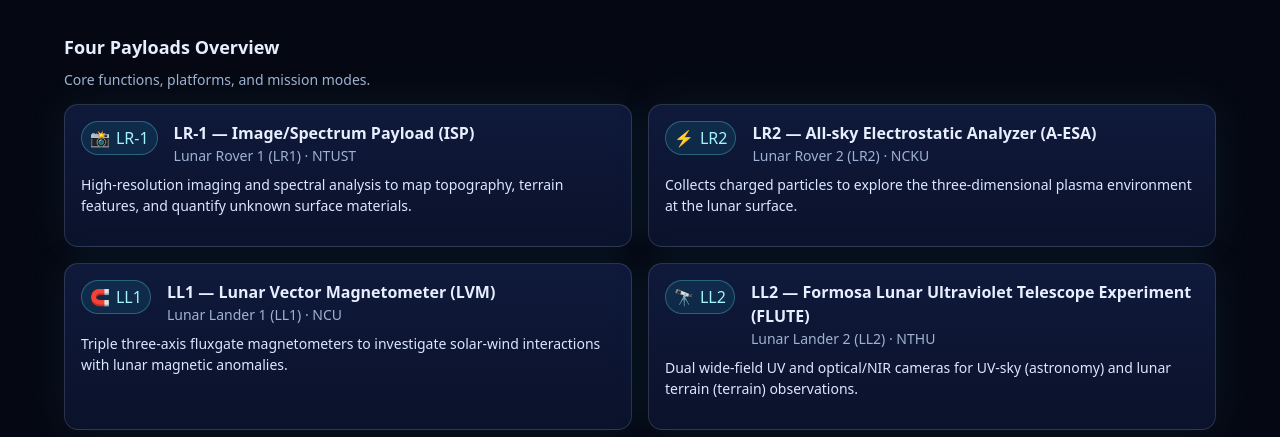
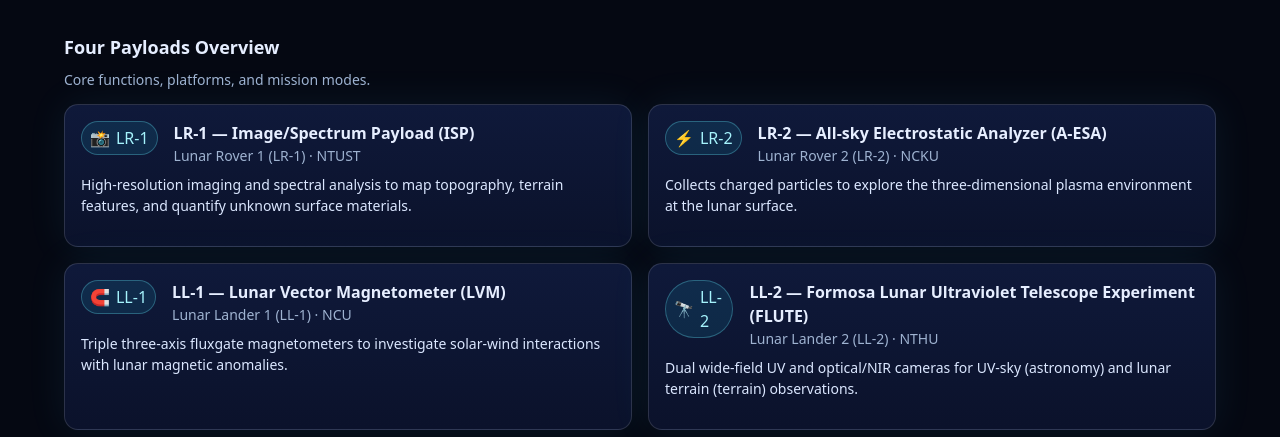
Before and after one commit to propearl927/taiwan-lunar-collab, a plain HTML site: page index.html in a window 1280 px wide. Shown: the part 2540-2977 px from the top of the page. Drawn offline with nearby package versions, Linux system fonts and the light colour scheme.

Commit message:
Update index.html

```diff
--- a/index.html
+++ b/index.html
@@ -400,16 +400,16 @@
 ];
 
 const PAYLOADS = [
-  { key:"ISP", title:"LR-1 — Image/Spectrum Payload (ISP)", platform:"Lunar Rover 1 (LR1) · NTUST",
+  { key:"ISP", title:"LR-1 — Image/Spectrum Payload (ISP)", platform:"Lunar Rover 1 (LR-1) · NTUST",
     blurb:"High-resolution imaging and spectral analysis to map topography, terrain features, and quantify unknown surface materials.",
     emoji:"📸" },
-  { key:"LR2-AESA", title:"LR2 — All-sky Electrostatic Analyzer (A-ESA)", platform:"Lunar Rover 2 (LR2) · NCKU",
+  { key:"LR2-AESA", title:"LR-2 — All-sky Electrostatic Analyzer (A-ESA)", platform:"Lunar Rover 2 (LR-2) · NCKU",
     blurb:"Collects charged particles to explore the three-dimensional plasma environment at the lunar surface.",
     emoji:"⚡" },
-  { key:"LL1-LVM", title:"LL1 — Lunar Vector Magnetometer (LVM)", platform:"Lunar Lander 1 (LL1) · NCU",
+  { key:"LL1-LVM", title:"LL-1 — Lunar Vector Magnetometer (LVM)", platform:"Lunar Lander 1 (LL-1) · NCU",
     blurb:"Triple three-axis fluxgate magnetometers to investigate solar-wind interactions with lunar magnetic anomalies.",
     emoji:"🧲" },
-  { key:"LL2-FLUTE", title:"LL2 — Formosa Lunar Ultraviolet Telescope Experiment (FLUTE)", platform:"Lunar Lander 2 (LL2) · NTHU",
+  { key:"LL2-FLUTE", title:"LL-2 — Formosa Lunar Ultraviolet Telescope Experiment (FLUTE)", platform:"Lunar Lander 2 (LL-2) · NTHU",
     blurb:"Dual wide-field UV and optical/NIR cameras for UV-sky (astronomy) and lunar terrain (terrain) observations.",
     emoji:"🔭" },
 ];
```
